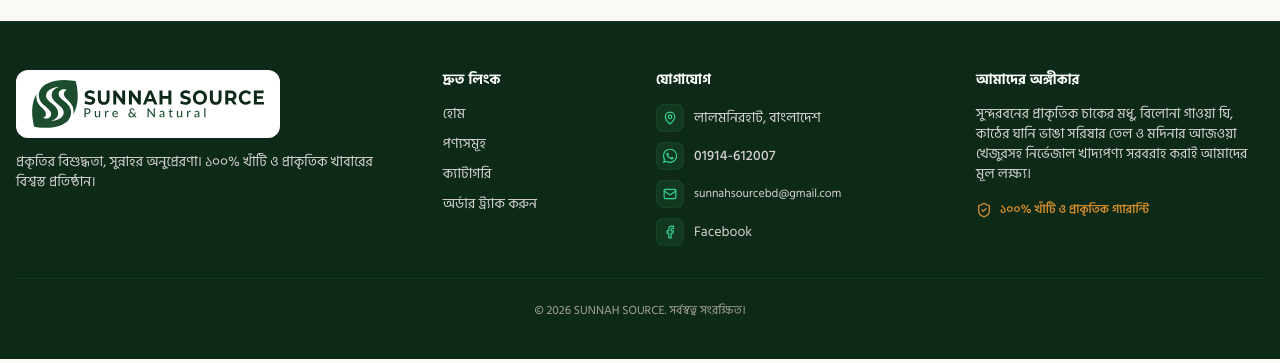
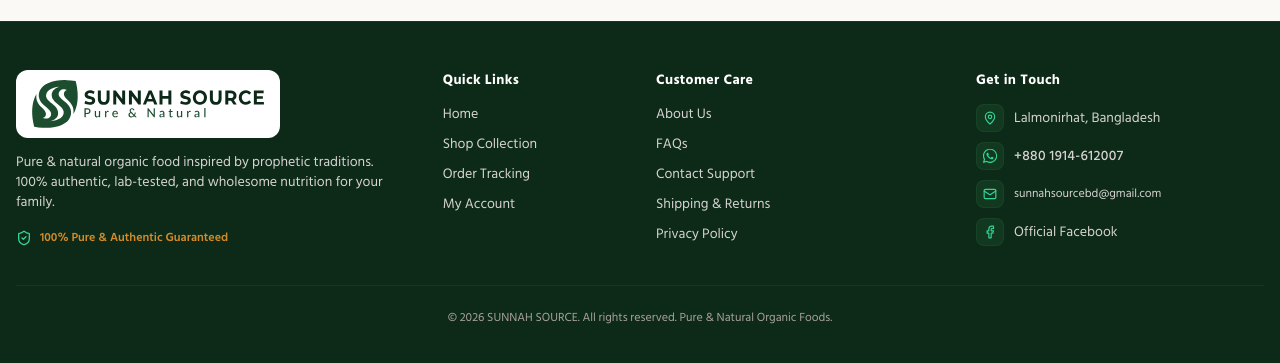
Before and after one commit to Ashraf019399/sunnah-source, a Next.js app: page / in a window 1280 px wide. Shown: the part 5449-5812 px from the top of the page. Built offline with nearby package versions, Linux system fonts and the light colour scheme; no server answers.

Commit message:
feat(layout): implement bespoke english navigation in more dropdown and footer

```diff
--- a/src/components/layout/footer.tsx
+++ b/src/components/layout/footer.tsx
@@ -20,45 +20,41 @@
     <footer
       role="contentinfo"
       aria-label="Site Footer"
-      className="bg-brand-900 text-stone-300 font-bengali pt-10 pb-20 lg:pt-12 lg:pb-10 border-t border-brand-800/90"
+      className="bg-brand-900 text-stone-300 pt-10 pb-20 lg:pt-12 lg:pb-10 border-t border-brand-800/90"
     >
       <div className="container mx-auto px-4 max-w-7xl">
         <div className="grid grid-cols-1 md:grid-cols-2 lg:grid-cols-12 gap-8 lg:gap-8 pb-8 border-b border-brand-800/80">
-          {/* 1. Brand Section (Official Brand Logo & Verified Tagline) */}
+          {/* Column 1: Brand */}
           <div className="lg:col-span-4 space-y-3.5">
             <BrandLogo className="bg-white px-3.5 py-2 sm:px-4 sm:py-2.5 rounded-xl shadow-subtle hover:bg-stone-50 transition-all [&_img]:h-10 sm:[&_img]:h-11 md:[&_img]:h-12 [&_img]:w-auto w-fit" />
             <p className="text-xs sm:text-sm text-stone-300 leading-relaxed max-w-sm">
-              প্রকৃতির বিশুদ্ধতা, সুন্নাহর অনুপ্রেরণা। ১০০% খাঁটি ও প্রাকৃতিক খাবারের বিশ্বস্ত প্রতিষ্ঠান।
+              Pure & natural organic food inspired by prophetic traditions. 100% authentic, lab-tested, and wholesome nutrition for your family.
             </p>
+            <div className="inline-flex items-center gap-2 text-xs text-accent-amber font-semibold pt-1">
+              <ShieldCheck className="w-4 h-4 shrink-0 text-emerald-400" />
+              <span>100% Pure & Authentic Guaranteed</span>
+            </div>
           </div>
 
-          {/* 2. Navigation (Verified Routes Only) */}
+          {/* Column 2: Quick Links */}
           <div className="lg:col-span-2 space-y-3.5">
-            <h4 className="text-white font-bold text-sm tracking-wide">দ্রুত লিংক</h4>
-            <nav aria-label="Footer Navigation">
+            <h4 className="text-white font-bold text-sm tracking-wide">Quick Links</h4>
+            <nav aria-label="Quick Links">
               <ul className="space-y-2.5 text-xs sm:text-sm text-stone-300">
                 <li>
                   <Link
                     href="/"
                     className="hover:text-white hover:translate-x-0.5 transition-all duration-200 inline-block"
                   >
-                    হোম
+                    Home
                   </Link>
                 </li>
                 <li>
                   <Link
-                    href="/#products"
+                    href="/shop"
                     className="hover:text-white hover:translate-x-0.5 transition-all duration-200 inline-block"
                   >
-                    পণ্যসমূহ
-                  </Link>
-                </li>
-                <li>
-                  <Link
-                    href="/#categories"
-                    className="hover:text-white hover:translate-x-0.5 transition-all duration-200 inline-block"
-                  >
-                    ক্যাটাগরি
+                    Shop Collection
                   </Link>
                 </li>
                 <li>
@@ -66,22 +62,79 @@
                     href="/track-order"
                     className="hover:text-white hover:translate-x-0.5 transition-all duration-200 inline-block"
                   >
-                    অর্ডার ট্র্যাক করুন
+                    Order Tracking
+                  </Link>
+                </li>
+                <li>
+                  <Link
+                    href="/account"
+                    className="hover:text-white hover:translate-x-0.5 transition-all duration-200 inline-block"
+                  >
+                    My Account
                   </Link>
                 </li>
               </ul>
             </nav>
           </div>
 
-          {/* 3. Contact & Social Links */}
+          {/* Column 3: Customer Care */}
           <div className="lg:col-span-3 space-y-3.5">
-            <h4 className="text-white font-bold text-sm tracking-wide">যোগাযোগ</h4>
+            <h4 className="text-white font-bold text-sm tracking-wide">Customer Care</h4>
+            <nav aria-label="Customer Care">
+              <ul className="space-y-2.5 text-xs sm:text-sm text-stone-300">
+                <li>
+                  <Link
+                    href="/about"
+                    className="hover:text-white hover:translate-x-0.5 transition-all duration-200 inline-block"
+                  >
+                    About Us
+                  </Link>
+                </li>
+                <li>
+                  <Link
+                    href="/faq"
+                    className="hover:text-white hover:translate-x-0.5 transition-all duration-200 inline-block"
+                  >
+                    FAQs
+                  </Link>
+                </li>
+                <li>
+                  <Link
+                    href="/contact"
+                    className="hover:text-white hover:translate-x-0.5 transition-all duration-200 inline-block"
+                  >
+                    Contact Support
+                  </Link>
+                </li>
+                <li>
+                  <Link
+                    href="/faq"
+                    className="hover:text-white hover:translate-x-0.5 transition-all duration-200 inline-block"
+                  >
+                    Shipping & Returns
+                  </Link>
+                </li>
+                <li>
+                  <Link
+                    href="/about"
+                    className="hover:text-white hover:translate-x-0.5 transition-all duration-200 inline-block"
+                  >
+                    Privacy Policy
+                  </Link>
+                </li>
+              </ul>
+            </nav>
+          </div>
+
+          {/* Column 4: Get in Touch */}
+          <div className="lg:col-span-3 space-y-3.5">
+            <h4 className="text-white font-bold text-sm tracking-wide">Get in Touch</h4>
             <ul className="space-y-2.5 text-xs sm:text-sm text-stone-300">
               <li className="flex items-center gap-2.5 text-stone-300 group">
                 <span className="w-7 h-7 rounded-lg bg-brand-800/80 border border-brand-700/60 flex items-center justify-center text-emerald-400 group-hover:text-emerald-300 group-hover:bg-brand-700/80 transition-colors shrink-0">
                   <MapPin className="w-3.5 h-3.5 text-emerald-400 group-hover:text-emerald-300 transition-colors" />
                 </span>
-                <span>লালমনিরহাট, বাংলাদেশ</span>
+                <span>Lalmonirhat, Bangladesh</span>
               </li>
               <li>
                 <a
@@ -89,12 +142,12 @@
                   target="_blank"
                   rel="noopener noreferrer"
                   className="inline-flex items-center gap-2.5 text-stone-300 hover:text-white transition-colors group"
-                  aria-label="WhatsApp: 01914-612007"
+                  aria-label="WhatsApp: +880 1914-612007"
                 >
                   <span className="w-7 h-7 rounded-lg bg-brand-800/80 border border-brand-700/60 flex items-center justify-center text-emerald-400 group-hover:text-emerald-300 group-hover:bg-brand-700/80 transition-colors shrink-0">
                     <WhatsAppIcon className="w-3.5 h-3.5 fill-current text-emerald-400 group-hover:text-emerald-300 transition-colors" />
                   </span>
-                  <span className="font-sans font-medium tracking-wide">01914-612007</span>
+                  <span className="font-sans font-medium tracking-wide">+880 1914-612007</span>
                 </a>
               </li>
               <li>
@@ -115,35 +168,25 @@
                   target="_blank"
                   rel="noopener noreferrer"
                   className="inline-flex items-center gap-2.5 text-stone-300 hover:text-white transition-colors group"
-                  aria-label="Facebook Page"
+                  aria-label="Official Facebook Page"
                 >
                   <span className="w-7 h-7 rounded-lg bg-brand-800/80 border border-brand-700/60 flex items-center justify-center text-emerald-400 group-hover:text-emerald-300 group-hover:bg-brand-700/80 transition-colors shrink-0">
                     <Facebook className="w-3.5 h-3.5 text-emerald-400 group-hover:text-emerald-300 transition-colors" />
                   </span>
-                  <span>Facebook</span>
+                  <span>Official Facebook</span>
                 </a>
               </li>
             </ul>
           </div>
-
-          {/* 4. Product & Purity Values (Derived from Existing Catalog Data) */}
-          <div className="lg:col-span-3 space-y-3.5">
-            <h4 className="text-white font-bold text-sm tracking-wide">আমাদের অঙ্গীকার</h4>
-            <p className="text-xs sm:text-sm text-stone-300 leading-relaxed">
-              সুন্দরবনের প্রাকৃতিক চাকের মধু, বিলোনা গাওয়া ঘি, কাঠের ঘানি ভাঙা সরিষার তেল ও মদিনার আজওয়া খেজুরসহ নির্ভেজাল খাদ্যপণ্য সরবরাহ করাই আমাদের মূল লক্ষ্য।
-            </p>
-            <div className="inline-flex items-center gap-2 text-xs text-accent-amber font-semibold pt-1">
-              <ShieldCheck className="w-4 h-4 shrink-0" />
-              <span>১০০% খাঁটি ও প্রাকৃতিক গ্যারান্টি</span>
-            </div>
-          </div>
         </div>
 
-        {/* 5. Copyright Area */}
+        {/* Bottom Bar: Copyright */}
         <div className="pt-6 text-center text-xs text-stone-400">
-          <p>© 2026 SUNNAH SOURCE. সর্বস্বত্ব সংরক্ষিত।</p>
+          <p>© 2026 SUNNAH SOURCE. All rights reserved. Pure & Natural Organic Foods.</p>
         </div>
       </div>
     </footer>
   );
 };
+
+export default Footer;
--- a/src/components/layout/header.tsx
+++ b/src/components/layout/header.tsx
@@ -657,7 +657,7 @@
                 onClick={() => setIsMoreOpen((prev) => !prev)}
                 type="button"
                 className="flex flex-col items-center justify-center min-w-[46px] lg:min-w-[48px] text-charcoal-700 hover:text-brand-700 transition-colors group cursor-pointer"
-                title="আরও লিঙ্ক"
+                title="More"
                 aria-expanded={isMoreOpen}
               >
                 <svg
@@ -680,43 +680,56 @@
 
               {/* Dropdown Menu */}
               {isMoreOpen && (
-                <div className="absolute right-0 top-full mt-2 w-52 bg-white rounded-xl shadow-xl border border-charcoal-100 py-2 z-50 animate-in fade-in slide-in-from-top-2 duration-150">
+                <div className="absolute right-0 top-full mt-2 w-56 bg-white rounded-2xl shadow-2xl border border-charcoal-100/80 p-2 z-50 animate-in fade-in slide-in-from-top-2 duration-150">
+                  <div className="py-0.5 space-y-0.5">
                     <Link
-                    href="/about"
+                      href="/wishlist"
                       prefetch={true}
                       onClick={() => setIsMoreOpen(false)}
-                    className="flex items-center gap-3 px-4 py-2.5 text-sm text-charcoal-700 hover:text-brand-700 hover:bg-brand-50/50 transition-colors"
+                      className="flex items-center gap-3 px-3.5 py-2 text-xs font-semibold text-charcoal-700 hover:text-rose-600 hover:bg-rose-50/70 rounded-xl transition-colors"
                     >
-                    <Info className="w-4 h-4 text-brand-600" />
-                    <span>আমাদের সম্পর্কে</span>
+                      <Heart className="w-4 h-4 text-rose-500 shrink-0" />
+                      <span>Wishlist</span>
                     </Link>
                     <Link
                       href="/faq"
                       prefetch={true}
                       onClick={() => setIsMoreOpen(false)}
-                    className="flex items-center gap-3 px-4 py-2.5 text-sm text-charcoal-700 hover:text-brand-700 hover:bg-brand-50/50 transition-colors"
+                      className="flex items-center gap-3 px-3.5 py-2 text-xs font-semibold text-charcoal-700 hover:text-brand-700 hover:bg-brand-50/70 rounded-xl transition-colors"
                     >
-                    <HelpCircle className="w-4 h-4 text-brand-600" />
-                    <span>সাধারণ প্রশ্ন (FAQs)</span>
+                      <HelpCircle className="w-4 h-4 text-brand-600 shrink-0" />
+                      <span>FAQs</span>
                     </Link>
                     <Link
-                    href="/contact"
+                      href="/about"
                       prefetch={true}
                       onClick={() => setIsMoreOpen(false)}
-                    className="flex items-center gap-3 px-4 py-2.5 text-sm text-charcoal-700 hover:text-brand-700 hover:bg-brand-50/50 transition-colors"
+                      className="flex items-center gap-3 px-3.5 py-2 text-xs font-semibold text-charcoal-700 hover:text-brand-700 hover:bg-brand-50/70 rounded-xl transition-colors"
                     >
-                    <Phone className="w-4 h-4 text-brand-600" />
-                    <span>যোগাযোগ</span>
+                      <Info className="w-4 h-4 text-brand-600 shrink-0" />
+                      <span>About Us</span>
                     </Link>
-                  <Link
-                    href="/track-order"
-                    prefetch={true}
+                    <div className="pt-1 mt-1 border-t border-stone-100 space-y-0.5">
+                      <a
+                        href="tel:01914612007"
                         onClick={() => setIsMoreOpen(false)}
-                    className="flex items-center gap-3 px-4 py-2.5 text-sm text-charcoal-700 hover:text-brand-700 hover:bg-brand-50/50 transition-colors border-t border-charcoal-100 mt-1 pt-2"
+                        className="flex items-center gap-3 px-3.5 py-2 text-xs font-semibold text-charcoal-700 hover:text-emerald-700 hover:bg-emerald-50/70 rounded-xl transition-colors"
                       >
-                    <Truck className="w-4 h-4 text-brand-600" />
-                    <span>অর্ডার ট্র্যাক</span>
-                  </Link>
+                        <Phone className="w-4 h-4 text-emerald-600 shrink-0" />
+                        <span>Call Us</span>
+                      </a>
+                      <a
+                        href="https://wa.me/8801914612007"
+                        target="_blank"
+                        rel="noopener noreferrer"
+                        onClick={() => setIsMoreOpen(false)}
+                        className="flex items-center gap-3 px-3.5 py-2 text-xs font-semibold text-charcoal-700 hover:text-emerald-700 hover:bg-emerald-50/70 rounded-xl transition-colors"
+                      >
+                        <MessageCircle className="w-4 h-4 text-emerald-600 shrink-0" />
+                        <span>WhatsApp Chat</span>
+                      </a>
+                    </div>
+                  </div>
                 </div>
               )}
             </div>
```
Lines whose indentation alone changed are shown as unchanged.
